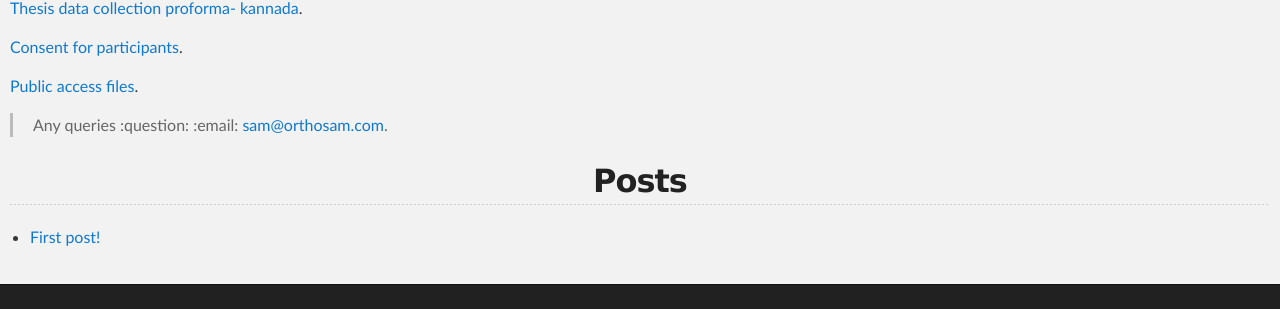
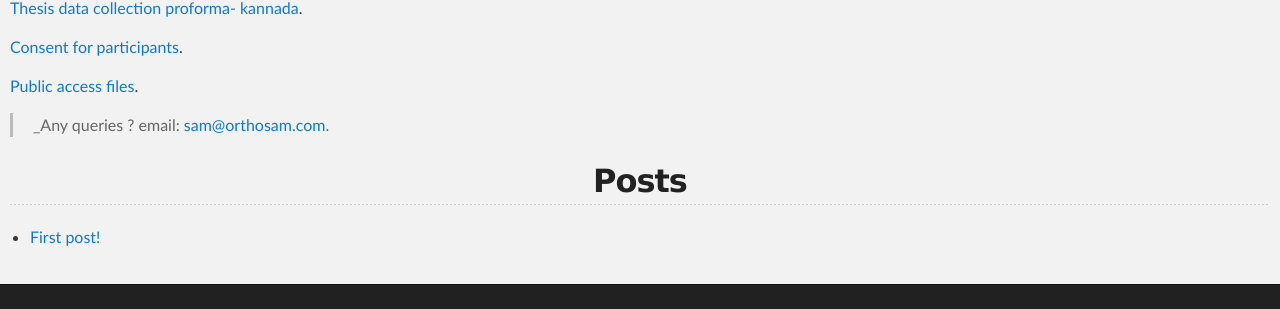
Before and after one commit to tnj007/samuel, a Jekyll site: the page built from index.md, in a window 1280 px wide. Shown: the part 416-725 px from the top of the page. Built offline with Jekyll 4.4.1, drawn with Linux system fonts in a browser that asks for light colours; our own code applies the rules of GitHub Pages for plain Markdown files; some of the changed lines change nothing that is shown.

Commit message:
Update index.md

```diff
--- a/index.md
+++ b/index.md
@@ -15,7 +15,7 @@ Here are all things related to me and orthopaedics- my thesis, research, consent
 
 [Public access files](https://drive.google.com/drive/folders/1MGTIataD9rRTVA7qBUZC8Im4Sq99NCri).
 
->Any queries :question: :email: [sam@orthosam.com](mailto:sam@orthosam.com).
+>_Any queries ? email: [sam@orthosam.com](mailto:sam@orthosam.com).
 
 
 ## Posts
```
